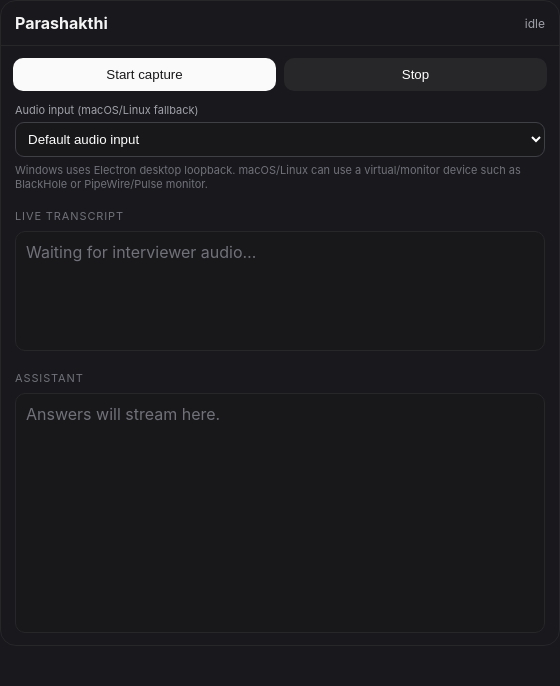
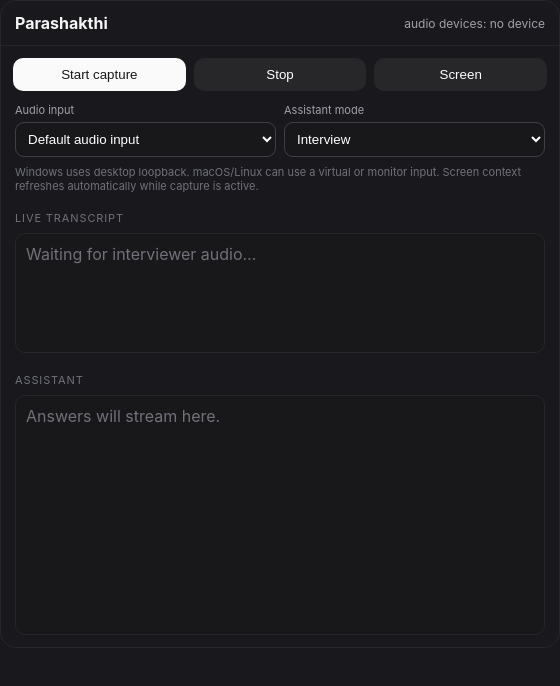
Before and after one commit to Student-Cybrarians/parashakthi, an Electron app: page renderer/index.html in a window 560 px wide. Drawn offline with Linux system fonts and the light colour scheme; no server answers.

Commit message:
feat: add assistant modes and screen control

```diff
--- a/renderer/index.html
+++ b/renderer/index.html
@@ -5,16 +5,16 @@
   <meta name="viewport" content="width=device-width,initial-scale=1">
   <title>Parashakthi</title>
   <style>
-    *{box-sizing:border-box}body{margin:0;font-family:Inter,system-ui,sans-serif;background:rgba(15,15,20,.96);color:#f4f4f5;border:1px solid #27272a;border-radius:16px;overflow:hidden}header{display:flex;justify-content:space-between;align-items:center;padding:12px 14px;border-bottom:1px solid #27272a}.title{font-weight:700}.state{font-size:12px;color:#a1a1aa}.actions{display:flex;gap:8px;padding:12px}.actions button{flex:1;padding:9px;border:0;border-radius:10px;background:#27272a;color:#fff;cursor:pointer}.actions button.primary{background:#fafafa;color:#18181b}.controls{padding:0 14px 10px}.controls label{font-size:11px;color:#a1a1aa;display:block;margin-bottom:5px}.controls select{width:100%;padding:8px;border-radius:9px;border:1px solid #3f3f46;background:#18181b;color:#fff}.hint{font-size:11px;color:#71717a;margin-top:6px}.section{padding:0 14px 12px}.label{font-size:11px;text-transform:uppercase;letter-spacing:.08em;color:#71717a;margin:8px 0}.box{background:#18181b;border:1px solid #27272a;border-radius:10px;padding:10px;min-height:120px;max-height:220px;overflow:auto;white-space:pre-wrap}.answer{min-height:240px}.muted{color:#71717a}
+    *{box-sizing:border-box}body{margin:0;font-family:Inter,system-ui,sans-serif;background:rgba(15,15,20,.96);color:#f4f4f5;border:1px solid #27272a;border-radius:16px;overflow:hidden}header{display:flex;justify-content:space-between;align-items:center;padding:12px 14px;border-bottom:1px solid #27272a}.title{font-weight:700}.state{font-size:12px;color:#a1a1aa}.actions{display:flex;gap:8px;padding:12px}.actions button{flex:1;padding:9px;border:0;border-radius:10px;background:#27272a;color:#fff;cursor:pointer}.actions button.primary{background:#fafafa;color:#18181b}.controls{padding:0 14px 10px;display:grid;grid-template-columns:1fr 1fr;gap:8px}.controls label{font-size:11px;color:#a1a1aa;display:block;margin-bottom:5px}.controls select{width:100%;padding:8px;border-radius:9px;border:1px solid #3f3f46;background:#18181b;color:#fff}.hint{grid-column:1/-1;font-size:11px;color:#71717a}.section{padding:0 14px 12px}.label{font-size:11px;text-transform:uppercase;letter-spacing:.08em;color:#71717a;margin:8px 0}.box{background:#18181b;border:1px solid #27272a;border-radius:10px;padding:10px;min-height:120px;max-height:220px;overflow:auto;white-space:pre-wrap}.answer{min-height:240px}.muted{color:#71717a}
   </style>
 </head>
 <body>
   <header><div class="title">Parashakthi</div><div id="state" class="state">idle</div></header>
-  <div class="actions"><button id="start" class="primary">Start capture</button><button id="stop">Stop</button></div>
+  <div class="actions"><button id="start" class="primary">Start capture</button><button id="stop">Stop</button><button id="capture-screen">Screen</button></div>
   <div class="controls">
-    <label for="device">Audio input (macOS/Linux fallback)</label>
-    <select id="device"><option value="">Default audio input</option></select>
-    <div class="hint">Windows uses Electron desktop loopback. macOS/Linux can use a virtual/monitor device such as BlackHole or PipeWire/Pulse monitor.</div>
+    <div><label for="device">Audio input</label><select id="device"><option value="">Default audio input</option></select></div>
+    <div><label for="mode">Assistant mode</label><select id="mode"><option value="interview">Interview</option><option value="coding">Coding</option><option value="system-design">System design</option><option value="behavioral">Behavioral</option></select></div>
+    <div class="hint">Windows uses desktop loopback. macOS/Linux can use a virtual or monitor input. Screen context refreshes automatically while capture is active.</div>
   </div>
   <div class="section"><div class="label">Live transcript</div><div id="transcript" class="box muted">Waiting for interviewer audio…</div></div>
   <div class="section"><div class="label">Assistant</div><div id="answer" class="box answer muted">Answers will stream here.</div></div>
```
